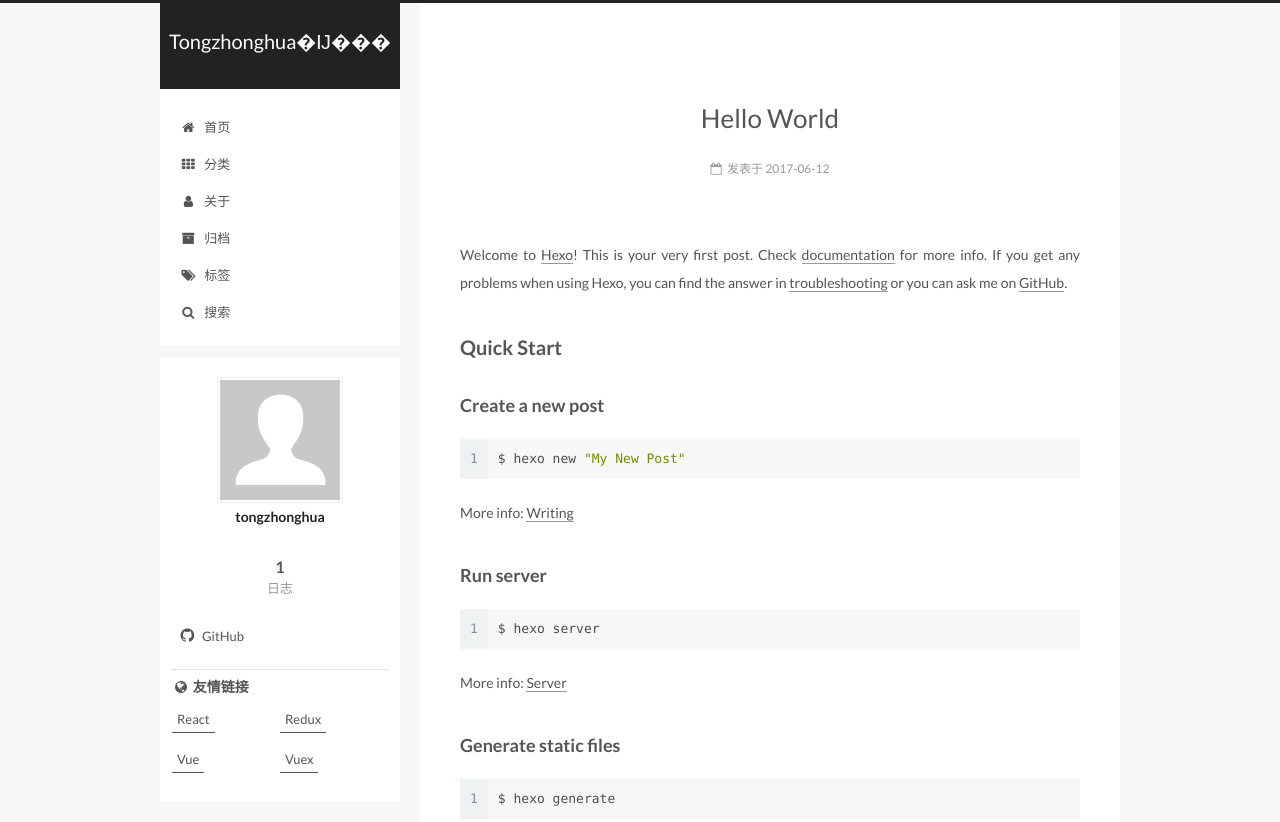
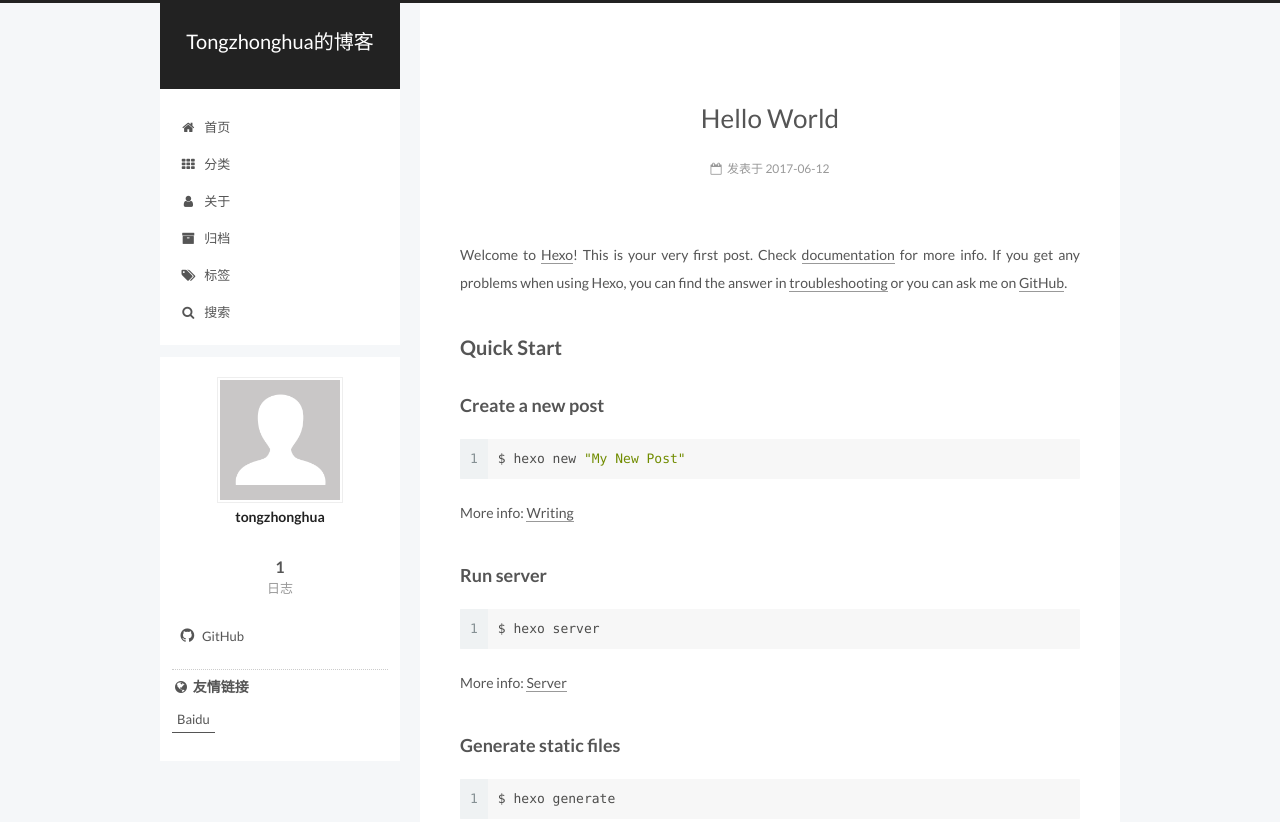
Before and after one commit to tongzhonghua/tongzhonghua, a plain HTML site: page index.html in a window 1280 px wide. Shown: the top 822 px of the page. Drawn offline with nearby package versions, Linux system fonts and the light colour scheme.

Commit message:
Site updated: 2017-06-12 20:11:56

```diff
--- a/css/main.css
+++ b/css/main.css
@@ -1695,7 +1695,7 @@ pre .javascript .function {
   width: 4px;
   height: 4px;
   border-radius: 50%;
-  background: #3cff57;
+  background: #f5ff18;
 }
 .links-of-blogroll {
   font-size: 13px;
--- a/index.html
+++ b/index.html
@@ -91,11 +91,11 @@
 
 
 <meta property="og:type" content="website">
-<meta property="og:title" content="Tongzhonghua�Ĳ���">
+<meta property="og:title" content="Tongzhonghua的博客">
 <meta property="og:url" content="http://yoursite.com/index.html">
-<meta property="og:site_name" content="Tongzhonghua�Ĳ���">
+<meta property="og:site_name" content="Tongzhonghua的博客">
 <meta name="twitter:card" content="summary">
-<meta name="twitter:title" content="Tongzhonghua�Ĳ���">
+<meta name="twitter:title" content="Tongzhonghua的博客">
 
 
 
@@ -129,7 +129,7 @@
 
 
 
-  <title>Tongzhonghua�Ĳ���</title>
+  <title>Tongzhonghua的博客</title>
 </head>
 
 <body itemscope itemtype="http://schema.org/WebPage" lang="zh-Hans">
@@ -167,7 +167,7 @@
     <div class="custom-logo-site-title">
       <a href="/"  class="brand" rel="start">
         <span class="logo-line-before"><i></i></span>
-        <span class="site-title">Tongzhonghua�Ĳ���</span>
+        <span class="site-title">Tongzhonghua的博客</span>
         <span class="logo-line-after"><i></i></span>
       </a>
     </div>
@@ -313,7 +313,7 @@
     </span>
 
     <span hidden itemprop="publisher" itemscope itemtype="http://schema.org/Organization">
-      <meta itemprop="name" content="Tongzhonghua�Ĳ���">
+      <meta itemprop="name" content="Tongzhonghua的博客">
     </span>
 
 
@@ -486,7 +486,7 @@
 
 
               <span class="links-of-author-item">
-                <a href="https://github.com/w-rudolph" target="_blank" title="GitHub">
+                <a href="https://github.com/tongzhonghua" target="_blank" title="GitHub">
 
                     <i class="fa fa-fw fa-github"></i>
 
@@ -510,19 +510,7 @@
             <ul class="links-of-blogroll-list">
 
                 <li class="links-of-blogroll-item">
-                  <a href="http://reactjs.cn/react/docs/getting-started-zh-CN.html" title="React" target="_blank">React</a>
-                </li>
-
-                <li class="links-of-blogroll-item">
-                  <a href="http://www.redux.org.cn/" title="Redux" target="_blank">Redux</a>
-                </li>
-
-                <li class="links-of-blogroll-item">
-                  <a href="https://cn.vuejs.org/" title="Vue" target="_blank">Vue</a>
-                </li>
-
-                <li class="links-of-blogroll-item">
-                  <a href="https://vuex.vuejs.org/zh-cn/" title="Vuex" target="_blank">Vuex</a>
+                  <a href="http://www,baidu.com" title="Baidu" target="_blank">Baidu</a>
                 </li>
 
             </ul>
```
Also changed, not shown: 2017/06/12/hello-world/index.html (+6 -18 lines), archives/2017/06/index.html (+7 -19 lines), archives/2017/index.html (+7 -19 lines), archives/index.html (+7 -19 lines), 1 other file.
